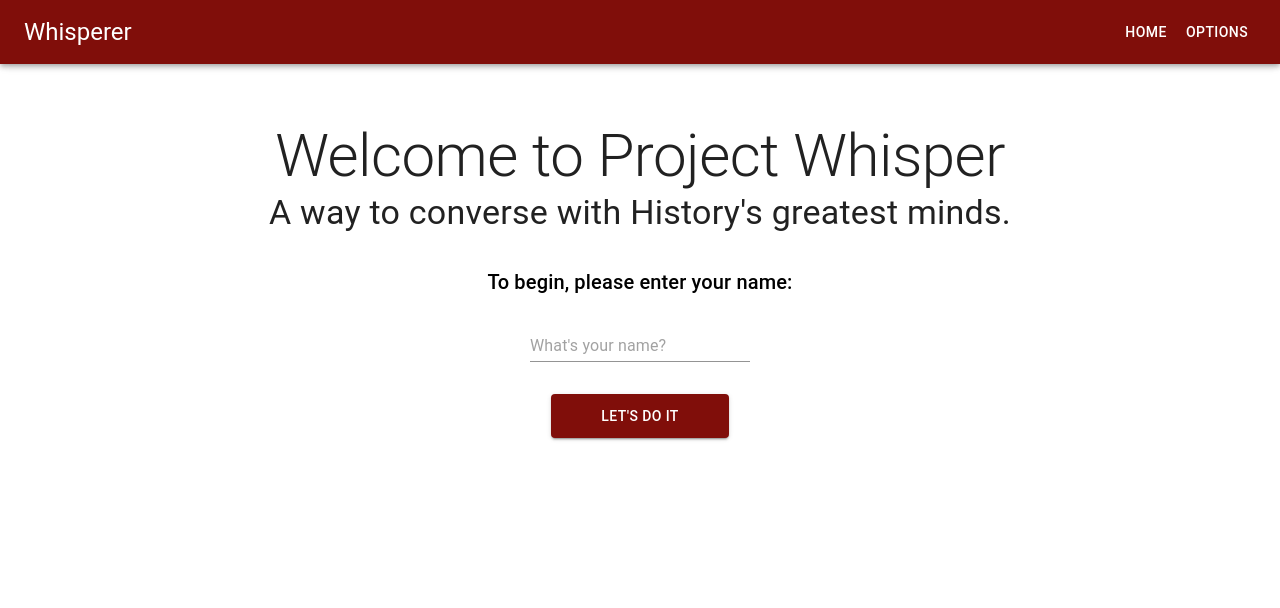
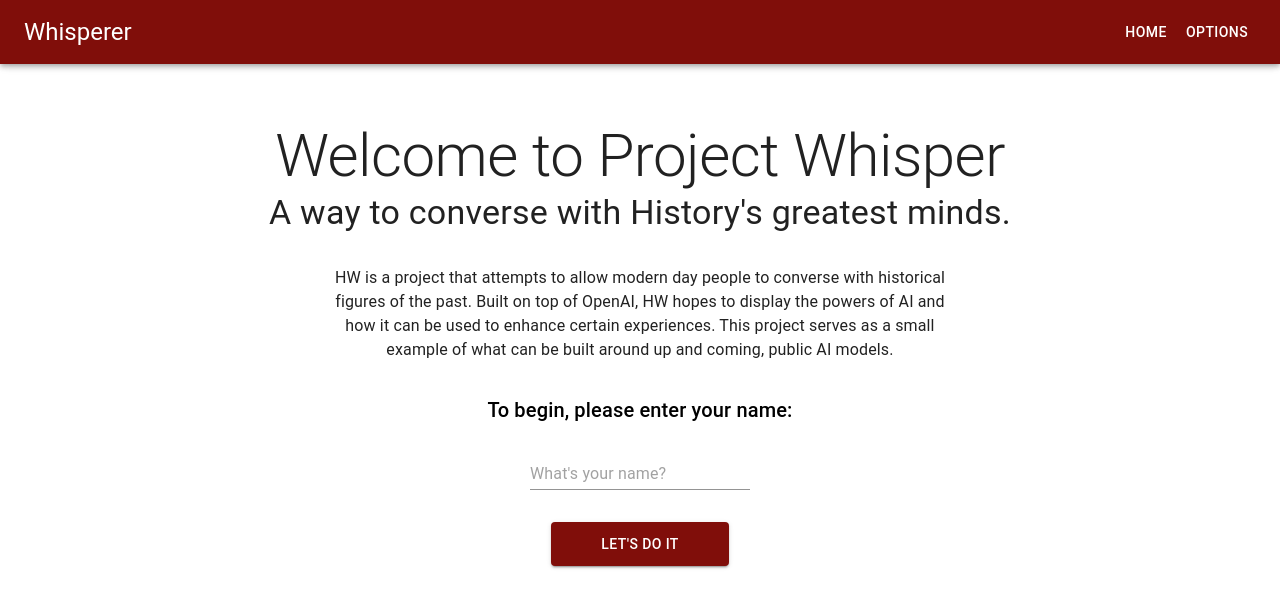
Before and after one commit to ajitalapati/whisperer, a React (Create React App) app in the folder frontend/: page / in a window 1280 px wide. Shown: the top 608 px of the page. Built offline with nearby package versions, Linux system fonts and the light colour scheme.

Commit message:
avatar images

```diff
--- a/frontend/src/components/LandingPage.tsx
+++ b/frontend/src/components/LandingPage.tsx
@@ -6,13 +6,19 @@ import { Link } from 'react-router-dom'
 export default function LandingPage({setUserCallback}: any) {
   return (
     <>
-    <Grid container direction="column" alignItems="center" justifyContent="left" spacing={4}>
+    <Grid container direction="column" alignItems="center" justifyContent="center" spacing={4}>
         <Grid item>
             <Typography component="h2" variant="h2" align="center" color="textPrimary">
                 Welcome to Project Whisper
             </Typography>
             <Typography component="h1" variant="h4" align="center" color="textPrimary">
                 A way to converse with History's greatest minds.
+            </Typography>
+        </Grid>
+        <Grid item>
+            <Typography style={{width:"50%", margin: "auto"}} component="h1" variant="body1" align="center" color="textPrimary" justifyContent="center">
+                HW is a project that attempts to allow modern day people to converse with historical figures of the past. Built on top of OpenAI, HW hopes to display the powers of AI and how it can be used to enhance certain experiences.
+                This project serves as a small example of what can be built around up and coming, public AI models.
             </Typography>
         </Grid>
         <Grid item>
--- a/frontend/src/components/conv/Bubble.tsx
+++ b/frontend/src/components/conv/Bubble.tsx
@@ -1,14 +1,18 @@
 import React from 'react'
-import { ListItem, ListItemText, Typography } from '@mui/material';
+import { Avatar, ListItem, ListItemAvatar, ListItemText, Typography } from '@mui/material';
 
 interface BubbleProps {
   name: string;
+  imgURL: string;
   dialogue: string;
 }
 
-export default function Bubble({name, dialogue}: BubbleProps) {
+export default function Bubble({name, imgURL, dialogue}: BubbleProps) {
   return (
     <ListItem>
+      <ListItemAvatar>
+          <Avatar alt="Remy Sharp" src={imgURL} />
+      </ListItemAvatar>
       <ListItemText
         primary={name}
         secondary={
--- a/frontend/src/components/conv/Conv.tsx
+++ b/frontend/src/components/conv/Conv.tsx
@@ -11,7 +11,7 @@ interface ConvProps{
 
 export default function Conv({user}: ConvProps) {
     const location = useLocation();
-    const { conversee } = location.state;
+    const { conversee, imgURL } = location.state;
     const [currentInput, setCurrentInput] = useState<string>("");
     //const [user, setUser] = useState<string>("Ajit Alapati");
     //const [conversee, setConversee] = useState<string>("Julius Caesar");
@@ -30,6 +30,7 @@ export default function Conv({user}: ConvProps) {
         setConv([...conv, ...add])
     }
     const map = [user, conversee];
+    const imgOption = ["https://www.kindpng.com/picc/m/22-223863_no-avatar-png-circle-transparent-png.png", imgURL];
     return (
         <>
         <div
@@ -59,7 +60,7 @@ export default function Conv({user}: ConvProps) {
                     <List sx={{ bgcolor: 'background.paper'}}>
                         {
                         conv.slice(1).map((x: string, i:number) => {
-                            return <Bubble name={map[i%2]} dialogue={x}/>;
+                            return <Bubble name={map[i%2]} dialogue={x} imgURL={imgOption[i%2]}/>;
                         })
                         }
                     </List>
--- a/frontend/src/components/options/Option.tsx
+++ b/frontend/src/components/options/Option.tsx
@@ -14,7 +14,7 @@ export interface OptionProps {
 
 export default function Option({name, imgURL, description}: OptionProps) {
   return (
-    <Link to={"/".concat(name)} state={{conversee: name, user: "Ajit"}} style={{textDecoration: 'none'}}>
+    <Link to={"/".concat(name)} state={{conversee: name, user: "Ajit", imgURL: imgURL}} style={{textDecoration: 'none'}}>
       <Card sx={{ maxWidth: 370 }}>
         <CardActionArea>
           <CardMedia
--- a/frontend/src/components/options/OptionPage.tsx
+++ b/frontend/src/components/options/OptionPage.tsx
@@ -23,7 +23,7 @@ export default function OptionPage() {
               spacing={0.5}
               direction="row"
               alignItems="left"
-              justifyContent="center"
+              justifyContent="left"
               style={{ minHeight: '100vh', width:"70%", margin:"auto" }}
               >
               {people.map((x: OptionProps) => {
--- a/frontend/src/constants.ts
+++ b/frontend/src/constants.ts
@@ -15,6 +15,16 @@ export const constants = {
             imgURL: "https://static01.nyt.com/images/2016/05/27/world/27ARISTOTLE/27ARISTOTLE-superJumbo.jpg",
             description: "Aristotle (384–322 BC) was a Greek philosopher and polymath during the Classical period in Ancient Greece. Taught by Plato, he was the founder of the Peripatetic school of philosophy within the Lyceum and the wider Aristotelian tradition. His writings cover many subjects including physics, biology, zoology, metaphysics, logic, ethics, aesthetics, poetry, theatre, music, rhetoric, psychology, linguistics, economics, politics, meteorology, geology, and government. Aristotle provided a complex synthesis of the various philosophies existing prior to him. It was above all from his teachings that the West inherited its intellectual lexicon, as well as problems and methods of inquiry. As a result, his philosophy has exerted a unique influence on almost every form of knowledge in the West and it continues to be a subject of contemporary philosophical discussion."
         },
+        {
+            name: "Steve Jobs",
+            imgURL: "https://upload.wikimedia.org/wikipedia/commons/thumb/d/dc/Steve_Jobs_Headshot_2010-CROP_%28cropped_2%29.jpg/440px-Steve_Jobs_Headshot_2010-CROP_%28cropped_2%29.jpg",
+            description: "Steven Paul Jobs (February 24, 1955 – October 5, 2011) was an American entrepreneur, industrial designer, business magnate, media proprietor, and investor. He was the co-founder, chairman, and CEO of Apple; the chairman and majority shareholder of Pixar; a member of The Walt Disney Company's board of directors following its acquisition of Pixar; and the founder, chairman, and CEO of NeXT. He is widely recognized as a pioneer of the personal computer revolution of the 1970s and 1980s, along with his early business partner and fellow Apple co-founder Steve Wozniak."
+        },
+        {
+            name: "Ada Lovelace",
+            imgURL: "https://www.eu-startups.com/wp-content/uploads/2019/10/ada-lovelace.png",
+            description: "Augusta Ada King, Countess of Lovelace (née Byron; 10 December 1815 – 27 November 1852) was an English mathematician and writer, chiefly known for her work on Charles Babbage's proposed mechanical general-purpose computer, the Analytical Engine. She was the first to recognise that the machine had applications beyond pure calculation, and to have published the first algorithm intended to be carried out by such a machine. As a result, she is often regarded as the first computer programmer."
+        }
       ],
     styleColors: {
         mainColor: "#800e0a"
```
